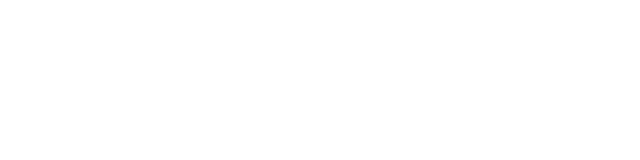
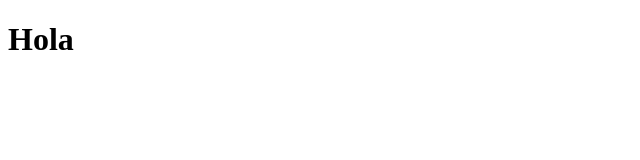
Before and after one commit to ibrahimeric/Proyecto-Basico, a React (Create React App) app: page / in a window 1280 px wide. Shown: the top 160 px of the page, without its empty margins (0-640 px from the left). Built offline with nearby package versions, Linux system fonts and the light colour scheme.

Commit message:
components

```diff
--- a/src/App.js
+++ b/src/Components/App.jsx
@@ -3,6 +3,9 @@ import React from 'react'
 function App() {
   return (
     <div>
+      <h1>
+        Hola
+      </h1>
     </div>
   );
 }
--- a/src/index.js
+++ b/src/index.jsx
@@ -1,6 +1,6 @@
 import React from 'react';
 import ReactDOM from 'react-dom/client';
-import App from './App'
+import App from './Components/App'
 
 const root = ReactDOM.createRoot(document.getElementById('root'));
 root.render(
```
